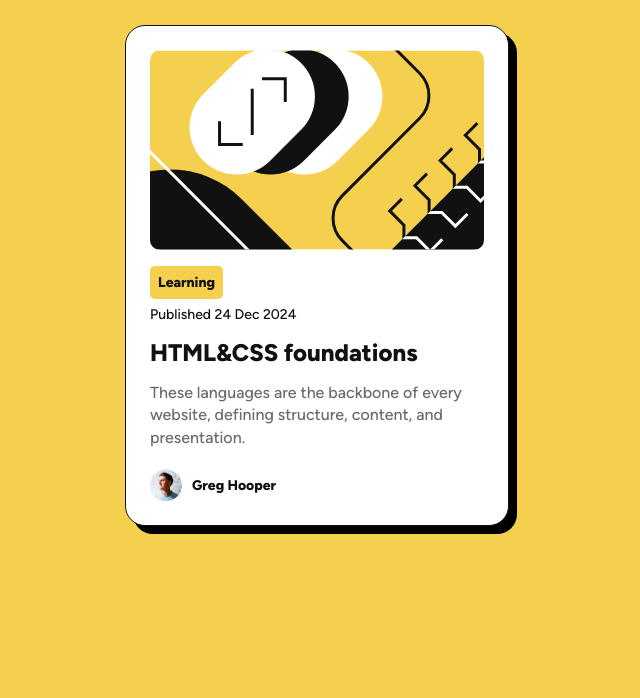
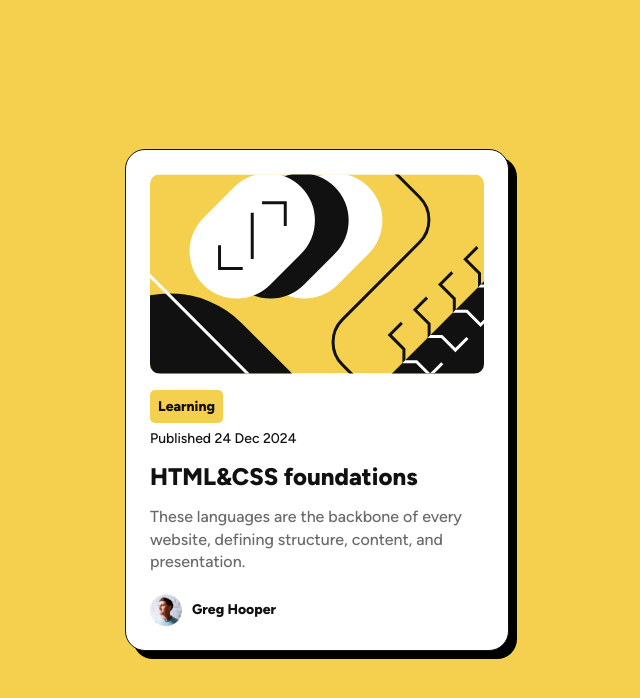
Before and after one commit to leyla-dev/blog-preview-card-main, a plain HTML site: page index.html in a window 1280 px wide. Shown: the whole page, without its empty margins (323-963 px from the left). Drawn offline with Linux system fonts and the light colour scheme.

Commit message:
flex added to content element

```diff
--- a/styles.css
+++ b/styles.css
@@ -30,8 +30,13 @@ body {
   font-size: 14px;
   background-color: hsl(47, 88%, 63%);
 }
+
 .content {
-  margin-top: 25px;
+  width: 100%;
+  display: flex;
+  justify-content: center;
+  align-items: center;
+  height: 100vh;
 }
 
 .card {
@@ -43,11 +48,13 @@ body {
   box-shadow: 8px 8px 0px #000000;
   border-radius: 20px;
 }
+
 .card .card-header img {
   border-radius: 10px;
   width: 100%;
   height: auto;
 }
+
 .card .card-body {
   margin-top: 20px;
 }
@@ -67,6 +74,7 @@ body {
 .badge:hover {
   opacity: 0.8;
 }
+
 .published {
   margin: 15px 0;
   font-family: "Figtree";
@@ -86,6 +94,7 @@ body {
   color: hsl(47, 88%, 63%);
   transition: 1s;
 }
+
 .text {
   color: #6b6b6b;
   font-family: "Figtree";
@@ -95,17 +104,21 @@ body {
   line-height: 140%;
   padding-top: 15px;
 }
-.card-footer{
+
+.card-footer {
   margin-top: 20px;
 }
+
 .avatar_wrap {
   display: flex;
   align-items: center;
 }
+
 .avatar_wrap img {
   width: 32px;
   height: 32px;
 }
+
 .avatar_wrap .user_name {
   margin-left: 10px;
   font-family: "Figtree-ExtraBold";
```
